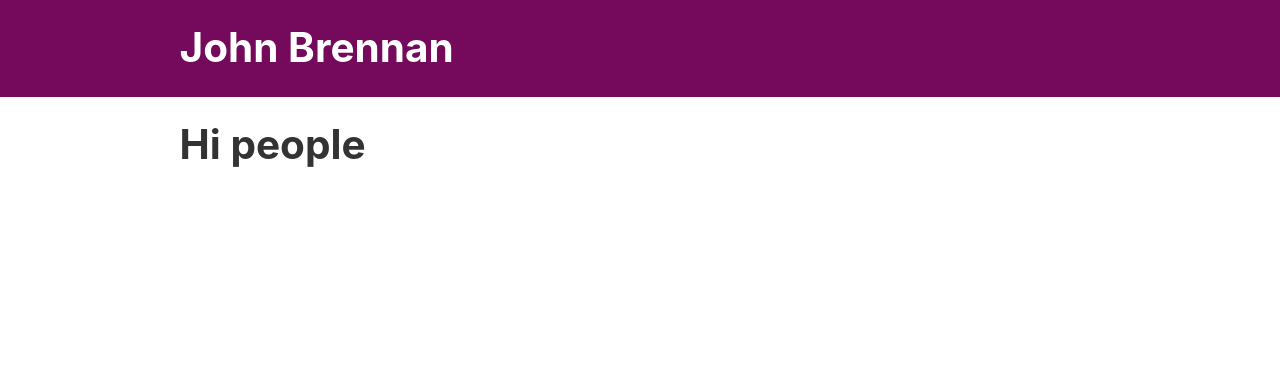
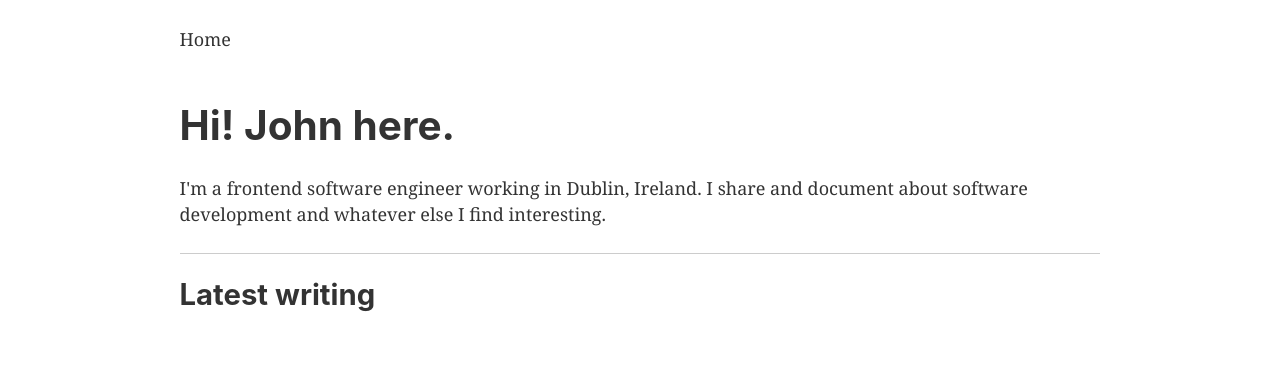
Before and after one commit to brennj/johnbrennan.me, a Gatsby site: page / in a window 1280 px wide. Built offline with nearby package versions, Linux system fonts and the light colour scheme; Gatsby itself is replaced by a stand-in of ours.

Commit message:
simple introduction page

```diff
--- a/gatsby-config.js
+++ b/gatsby-config.js
@@ -26,8 +26,6 @@ module.exports = {
         display: `minimal-ui`,
       },
     },
-    // this (optional) plugin enables Progressive Web App + Offline functionality
-    // To learn more, visit: https://gatsby.dev/offline
-    // `gatsby-plugin-offline`,
+    "gatsby-plugin-mdx",
   ],
 }
--- a/package.json
+++ b/package.json
@@ -5,9 +5,12 @@
   "version": "0.1.0",
   "author": "Kyle Mathews <mathews.kyle@gmail.com>",
   "dependencies": {
+    "@mdx-js/mdx": "^1.0.27",
+    "@mdx-js/react": "^1.0.27",
     "gatsby": "^2.13.20",
     "gatsby-image": "^2.2.6",
     "gatsby-plugin-manifest": "^2.2.3",
+    "gatsby-plugin-mdx": "^1.0.13",
     "gatsby-plugin-offline": "^2.2.4",
     "gatsby-plugin-react-helmet": "^3.1.2",
     "gatsby-plugin-sharp": "^2.2.7",
--- a/src/components/header.js
+++ b/src/components/header.js
@@ -3,12 +3,7 @@ import PropTypes from "prop-types"
 import React from "react"
 
 const Header = ({ siteTitle }) => (
-  <header
-    style={{
-      background: `#750a5c`,
-      marginBottom: `1.45rem`,
-    }}
-  >
+  <header style={{ marginBottom: `1.45rem` }}>
     <div
       style={{
         margin: `0 auto`,
@@ -16,17 +11,17 @@ const Header = ({ siteTitle }) => (
         padding: `1.45rem 1.0875rem`,
       }}
     >
-      <h1 style={{ margin: 0 }}>
+      <nav>
         <Link
           to="/"
           style={{
-            color: `white`,
+            color: `inherit`,
             textDecoration: `none`,
           }}
         >
-          {siteTitle}
+          Home
         </Link>
-      </h1>
+      </nav>
     </div>
   </header>
 )
--- a/src/pages/index.js
+++ b/src/pages/index.js
@@ -2,11 +2,17 @@ import React from "react"
 import Layout from "../components/layout"
 import SEO from "../components/seo"
 
-const IndexPage = () => (
+export default () => (
   <Layout>
     <SEO title="Home" />
-    <h1>Hi people</h1>
+    <h1>Hi! John here.</h1>
+    <p>
+      I'm a frontend software engineer working in Dublin, Ireland. I share and
+      document about software development and whatever else I find interesting.
+    </p>
+
+    <hr />
+
+    <h2>Latest writing</h2>
   </Layout>
 )
-
-export default IndexPage
```
Also changed, not shown: 1 other file.
